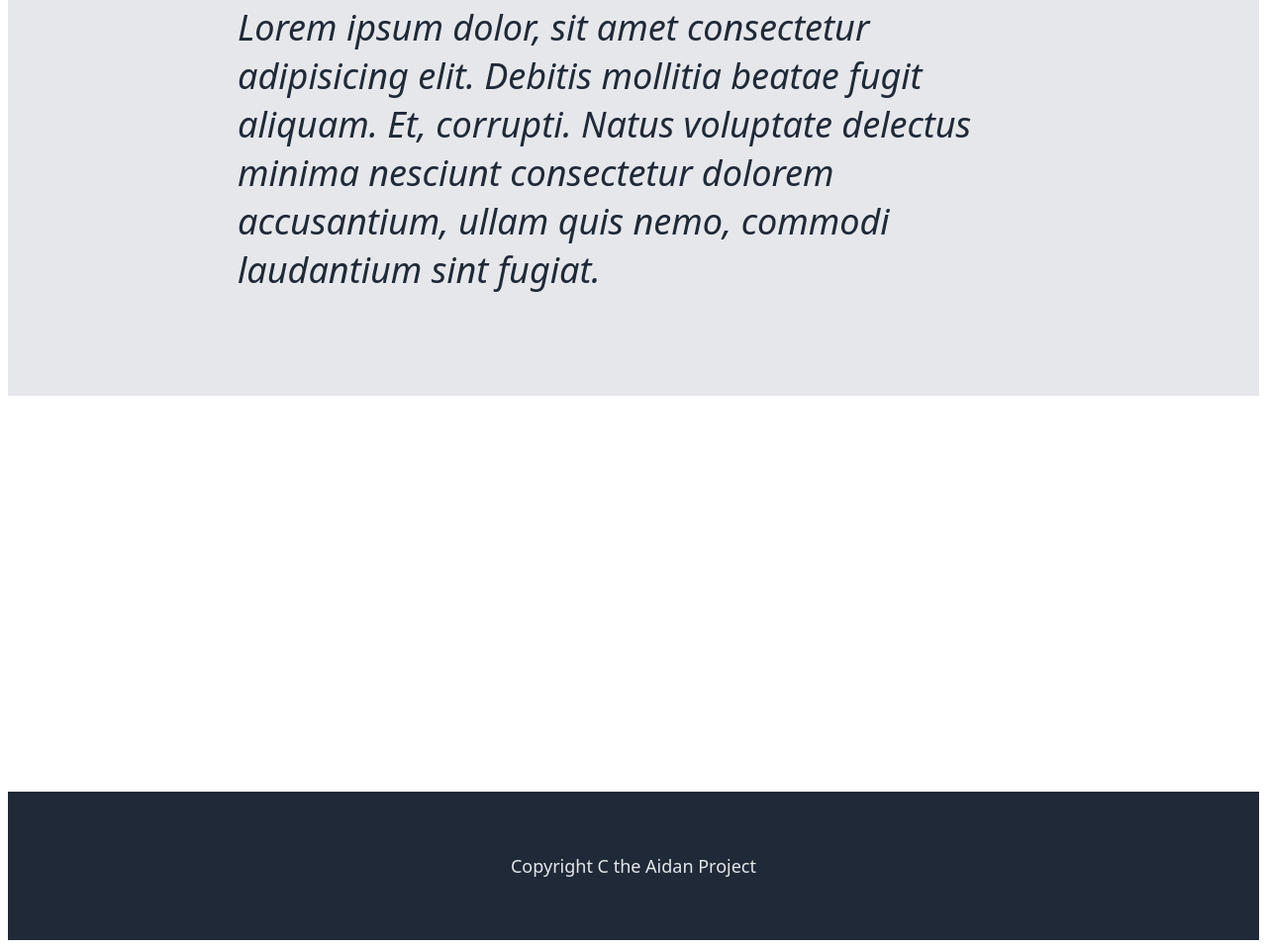
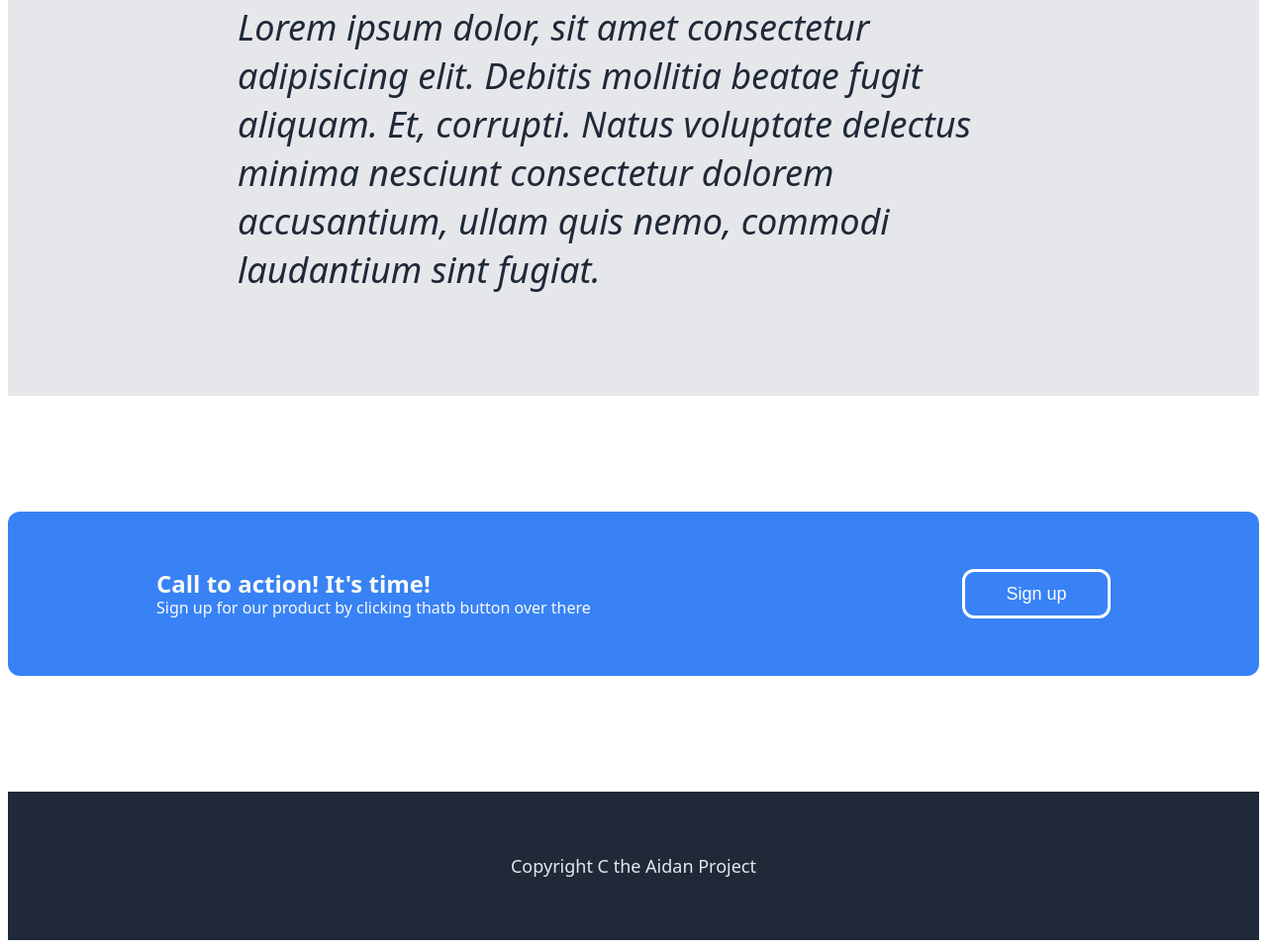
Before and after one commit to AidanRidderhof/Landing-page, a plain HTML site: page index.html in a window 1280 px wide. Shown: the part 1308-2266 px from the top of the page at 99% size. Drawn offline with Linux system fonts and the light colour scheme.

Commit message:
Create and style block 4

```diff
--- a/index.html
+++ b/index.html
@@ -65,6 +65,13 @@
 
         <!--this has a button-->
         <div class="block-04">
+            <div class="blue-box">
+                <div class="b-text">
+                    <h2>Call to action! It's time!</h2>
+                    <p>Sign up for our product by clicking thatb button over there</p>
+                </div>
+                <button>Sign up</button>
+            </div>
 
         </div>
 
--- a/style.css
+++ b/style.css
@@ -118,6 +118,38 @@ img {
 .block-04 {
     display: flex;
     height: 400px;
+    align-items: center;
+    justify-content: center;
+
+}
+
+.blue-box {
+    display: flex;
+    background-color: #3882F6;
+    color: #F9FAF8;
+    padding: 50px 150px;
+    justify-content: space-between;
+    width: 1000px;
+    border-radius: 12px;
+}
+
+
+.blue-box button {
+    width: 150px;
+    height: 50px;
+    background-color: #3882F6;
+    border-radius: 12px;
+    border-color: #F9FAF8;
+
+    border: 3px solid;
+    color: white;
+    align-self: center;
+    font-size: 18px;
+}
+
+.b-text {
+    margin: 0;
+    line-height: 5px;
 }
 
 
```
